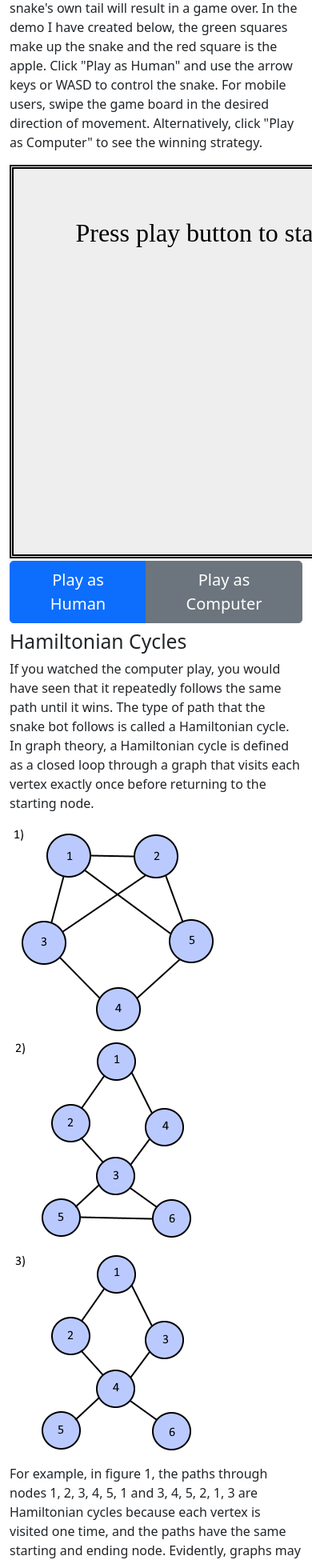
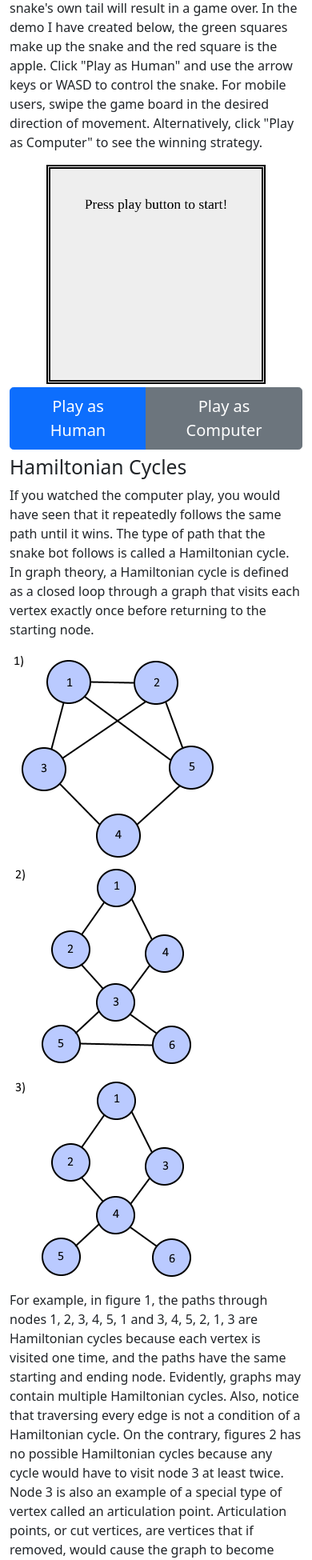
Before and after one commit to AnakinTrotter/snake-bot, a PHP site: page / in a window 390 px wide; the page is wider, and only the part inside the window is pictured. Shown: the part 298-2248 px from the top of that part at 80% size. Run offline with PHP 8.4, Linux system fonts and the light colour scheme.

Commit message:
Fixed mobile responsiveness
Added CSS media queries.

```diff
--- a/css/main.css
+++ b/css/main.css
@@ -1,3 +1,12 @@
+html, body {
+    overflow-x: hidden
+}
+
+img {
+    max-width: 90vw;
+    margin: 0 auto;
+}
+
 canvas {
     background: #eee;
     display: block;
@@ -6,6 +15,13 @@ canvas {
     padding: 1px;
     margin-bottom: 1%;
     margin-top: 2%;
+    width: 75%;
+}
+
+@media only screen and (min-width: 768px) {
+    canvas {
+        width: 40%;
+    }
 }
 
 section {
--- a/index.php
+++ b/index.php
@@ -29,6 +29,7 @@ function auto_version($file)
     <link rel="icon" href="img/icon.png">
     <link href="https://cdn.jsdelivr.net/npm/bootstrap@5.1.3/dist/css/bootstrap.min.css" rel="stylesheet" integrity="sha384-1BmE4kWBq78iYhFldvKuhfTAU6auU8tT94WrHftjDbrCEXSU1oBoqyl2QvZ6jIW3" crossorigin="anonymous">
     <link rel="stylesheet" href="<?php echo auto_version('css/main.css'); ?>">
+    <meta name="viewport" content="width=device-width, initial-scale=1.0" />
 </head>
 
 <body>
--- a/js/game.js
+++ b/js/game.js
@@ -3,7 +3,8 @@ const canvas = document.getElementById("myCanvas");
 const ctx = canvas.getContext("2d");
 
 // initialize grid
-const TILE_SIZE = 80;
+const BOARD_DIM = 6;
+const TILE_SIZE = ctx.canvas.width / BOARD_DIM;
 const m = canvas.width / TILE_SIZE;
 const n = canvas.height / TILE_SIZE;
 const grid = new Array(m);
```
